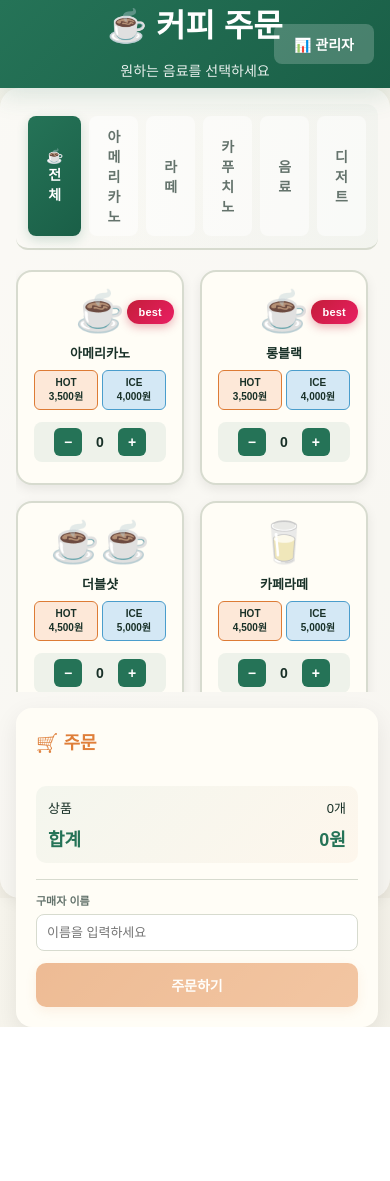
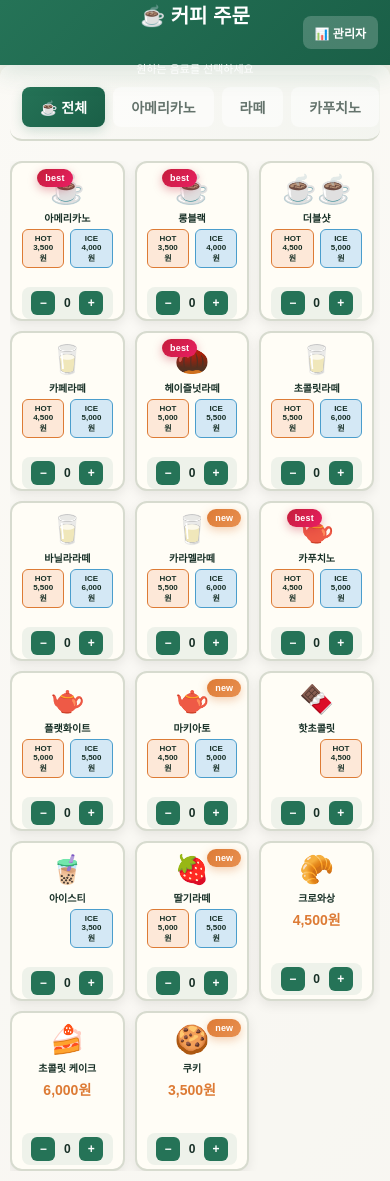
Before and after one commit to kwangjin-owl/day12-starter, a website: page index.html in a window 390 px wide. Shown: the top 1181 px of the page. Before the commit the page ends 1027 px from the top, so only its background shows below. Drawn offline with Linux system fonts and the light colour scheme.

Commit message:
Align best/new badges at same height and add mobile responsive design
- Align best and new badges at top: 8px (both at same height)
- Position best badge at right: 60px (left of new badge)
- Add mobile optimization for tablets and phones
- Add responsive breakpoints: 768px (tablet), 480px (mobile)
- Adjust font sizes, padding, button sizes for mobile
- Make category tabs horizontally scrollable on mobile
- Optimize grid layout for different screen sizes
- Improve touch targets on mobile devices

Co-Authored-By: Claude Haiku 4.5 <noreply@anthropic.com>

```diff
--- a/index.html
+++ b/index.html
@@ -96,7 +96,8 @@
     white-space: nowrap;
   }
   .product-badge-best {
-    top: 28px;
+    top: 8px;
+    right: 60px;
     background: linear-gradient(135deg, #c41e3a, #e91e63);
     box-shadow: 0 3px 10px rgba(196, 30, 58, 0.35);
   }
@@ -421,9 +422,225 @@
       grid-template-columns: 1fr;
       gap: 16px;
       padding: 16px;
+      height: auto;
     }
     .products { max-height: 50vh; }
     .cart-panel { max-height: fit-content; }
+  }
+
+  @media (max-width: 768px) {
+    .header {
+      padding: 16px 12px;
+    }
+    .header h1 {
+      font-size: 24px;
+    }
+    .header p {
+      font-size: 12px;
+    }
+    .header a {
+      font-size: 12px !important;
+      padding: 8px 12px !important;
+    }
+
+    .container {
+      grid-template-columns: 1fr;
+      padding: 12px;
+      margin: 0;
+      border-radius: 12px;
+      height: auto;
+      max-width: 100%;
+      display: flex;
+      flex-direction: column;
+    }
+
+    .category-tabs {
+      gap: 6px;
+      padding: 8px;
+      margin-bottom: 12px;
+      overflow-x: auto;
+      flex-wrap: nowrap;
+      white-space: nowrap;
+    }
+    .category-tab {
+      padding: 8px 14px;
+      font-size: 12px;
+      flex-shrink: 0;
+    }
+
+    .products {
+      grid-template-columns: repeat(auto-fill, minmax(120px, 1fr));
+      grid-auto-rows: 180px;
+      gap: 12px;
+      height: auto;
+      max-height: none;
+      overflow-y: auto;
+      padding-right: 6px;
+    }
+
+    .product {
+      height: 180px;
+      padding: 12px;
+      border-radius: 12px;
+    }
+    .product-icon {
+      font-size: 32px;
+      margin-bottom: 6px;
+    }
+    .product-name {
+      font-size: 11px;
+      margin-bottom: 6px;
+    }
+
+    .variant-selector {
+      gap: 6px;
+      margin-bottom: 4px;
+    }
+    .variant-btn {
+      padding: 6px 10px;
+      font-size: 9px;
+      border-radius: 6px;
+    }
+
+    .product-badge {
+      top: 6px;
+      right: 6px;
+      font-size: 9px;
+      padding: 4px 8px;
+      border-radius: 10px;
+    }
+    .product-badge-best {
+      right: 50px;
+    }
+
+    .qty-controls {
+      gap: 4px;
+      padding: 4px;
+      margin-top: 4px;
+    }
+    .qty-btn {
+      width: 24px;
+      height: 24px;
+      font-size: 12px;
+    }
+    .qty-display {
+      font-size: 12px;
+      min-width: 16px;
+    }
+    .qty-info {
+      font-size: 10px;
+      padding: 4px;
+      margin-top: 2px;
+    }
+
+    .cart-panel {
+      height: auto;
+      padding: 16px;
+      border-radius: 12px;
+      margin-top: 12px;
+    }
+    .cart-title {
+      font-size: 16px;
+      margin-bottom: 12px;
+    }
+    .cart-items {
+      max-height: 200px;
+      margin-bottom: 12px;
+    }
+    .cart-item {
+      padding: 10px;
+      margin-bottom: 6px;
+      font-size: 11px;
+      border-radius: 8px;
+    }
+    .item-name {
+      font-size: 11px;
+    }
+    .item-qty {
+      font-size: 10px;
+    }
+
+    .buyer-section {
+      margin-top: 12px;
+      padding-top: 10px;
+    }
+    .buyer-section label {
+      font-size: 10px;
+      margin-bottom: 4px;
+    }
+    .buyer-section input {
+      padding: 8px;
+      font-size: 12px;
+      border-radius: 6px;
+    }
+
+    .order-btn {
+      padding: 10px;
+      font-size: 13px;
+      margin-top: 10px;
+      border-radius: 8px;
+    }
+
+    #message {
+      margin-top: 10px;
+      padding: 10px;
+      font-size: 11px;
+      border-radius: 6px;
+    }
+  }
+
+  @media (max-width: 480px) {
+    .header h1 {
+      font-size: 20px;
+    }
+    .header p {
+      font-size: 11px;
+    }
+
+    .container {
+      padding: 10px;
+    }
+
+    .category-tabs {
+      gap: 4px;
+      padding: 6px;
+      margin-bottom: 10px;
+    }
+    .category-tab {
+      padding: 6px 10px;
+      font-size: 11px;
+    }
+
+    .products {
+      grid-template-columns: repeat(auto-fill, minmax(100px, 1fr));
+      grid-auto-rows: 160px;
+      gap: 10px;
+    }
+
+    .product {
+      height: 160px;
+      padding: 10px;
+    }
+    .product-icon {
+      font-size: 28px;
+      margin-bottom: 4px;
+    }
+    .product-name {
+      font-size: 10px;
+      margin-bottom: 4px;
+    }
+
+    .variant-btn {
+      padding: 4px 8px;
+      font-size: 8px;
+    }
+
+    .cart-panel {
+      padding: 12px;
+    }
+    .cart-items {
+      max-height: 150px;
+    }
   }
 
   /* 스크롤바 스타일 */
```
